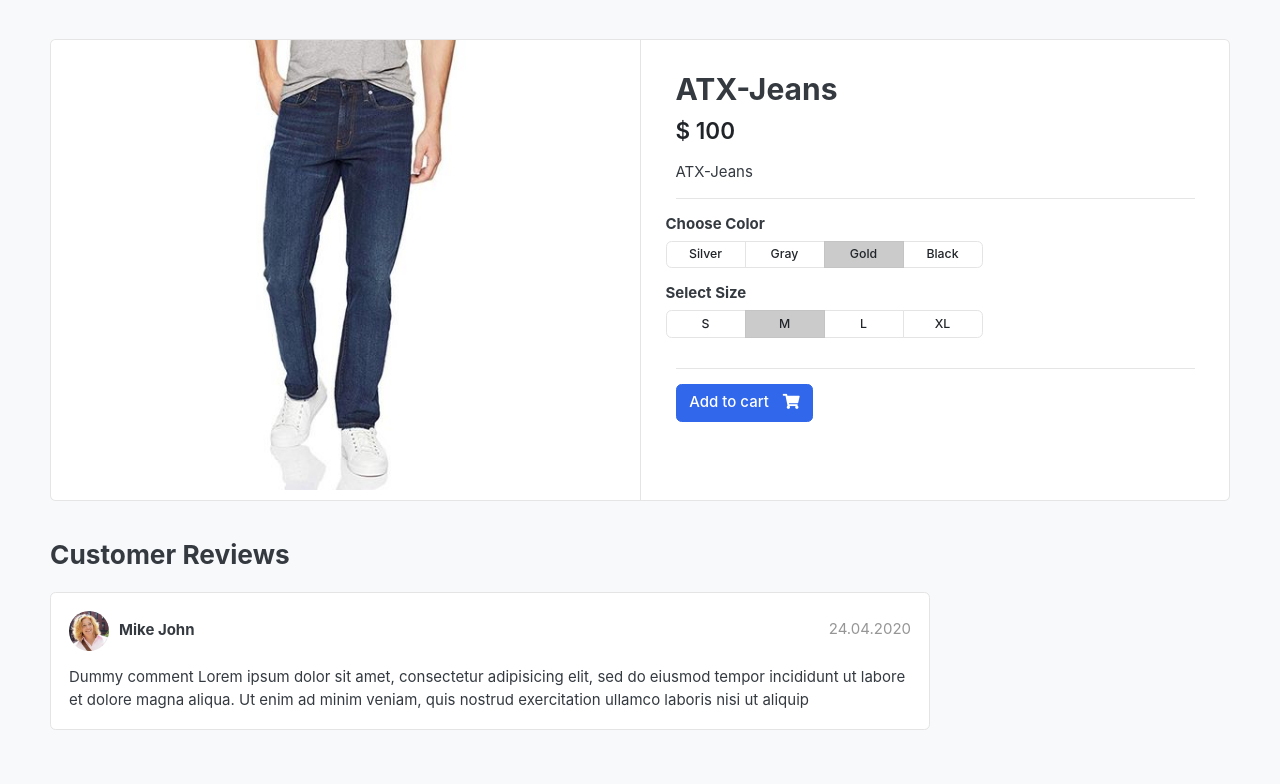
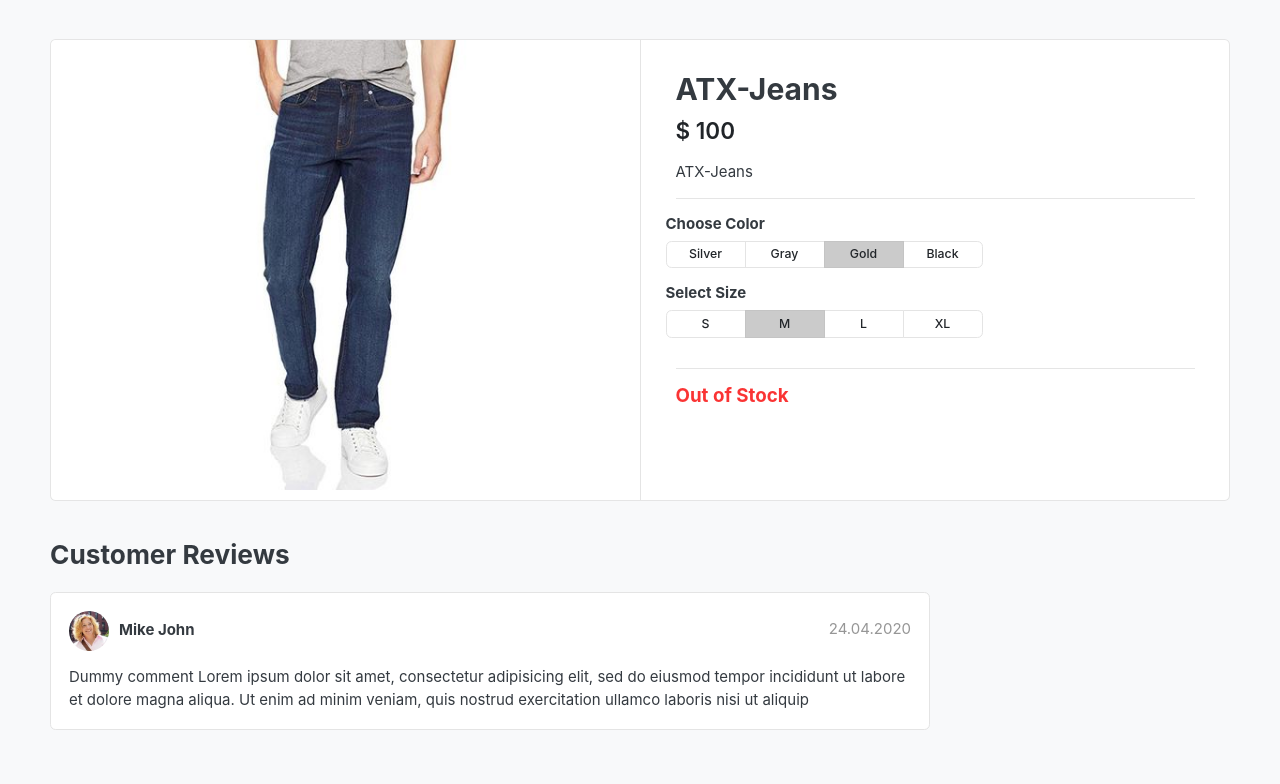
Before and after one commit to ErivanDev/DjangoEcommerce, a Django app: page /store/jeans/ATX-Jeans/ in a window 1280 px wide. Shown: the part 119-903 px from the top of the page. Run offline with Django 4.2, Linux system fonts and the light colour scheme; data comes from the database, SQL or seed files in the repository; both versions use the stored data as it was after the commit; some libraries are stand-ins or nearby versions; some web fonts are replaced.

Commit message:
add tag 'out of stock'

```diff
--- a/templates/store/product_detail.html
+++ b/templates/store/product_detail.html
@@ -68,8 +68,12 @@
                             </div>
                         </div> <!-- row.// -->
                         <hr>
+                        {% if single_product.stock <= 0 %}
+                        <h5 class="text-danger">Out of Stock<h5>
+                        {% else %}
                         <a href="./product-detail.html" class="btn  btn-primary"> <span class="text">Add to cart</span>
                             <i class="fas fa-shopping-cart"></i> </a>
+                        {% endif %}
                     </article> <!-- product-info-aside .// -->
                 </main> <!-- col.// -->
             </div> <!-- row.// -->
```
Also changed, not shown: db.sqlite3.
